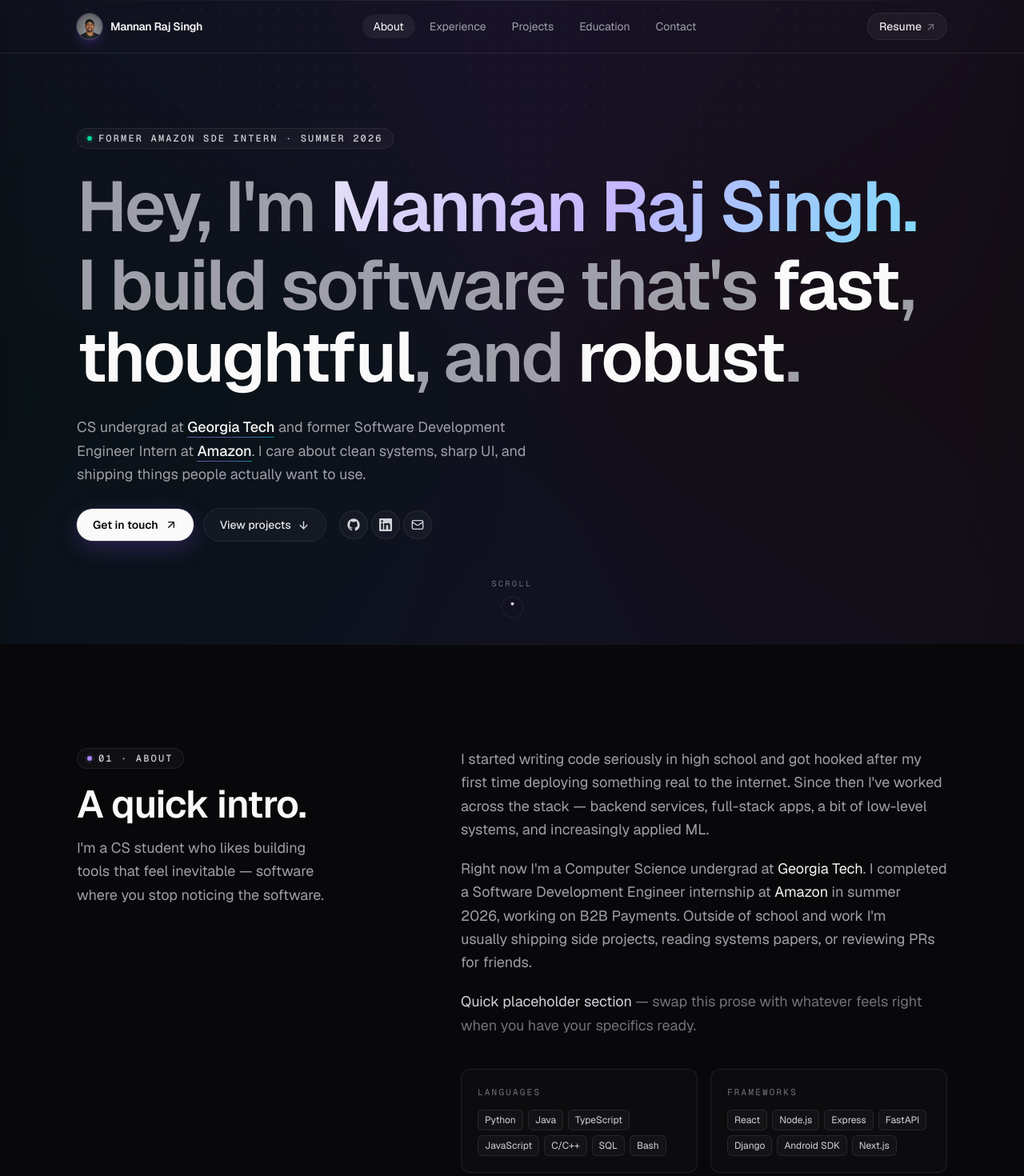
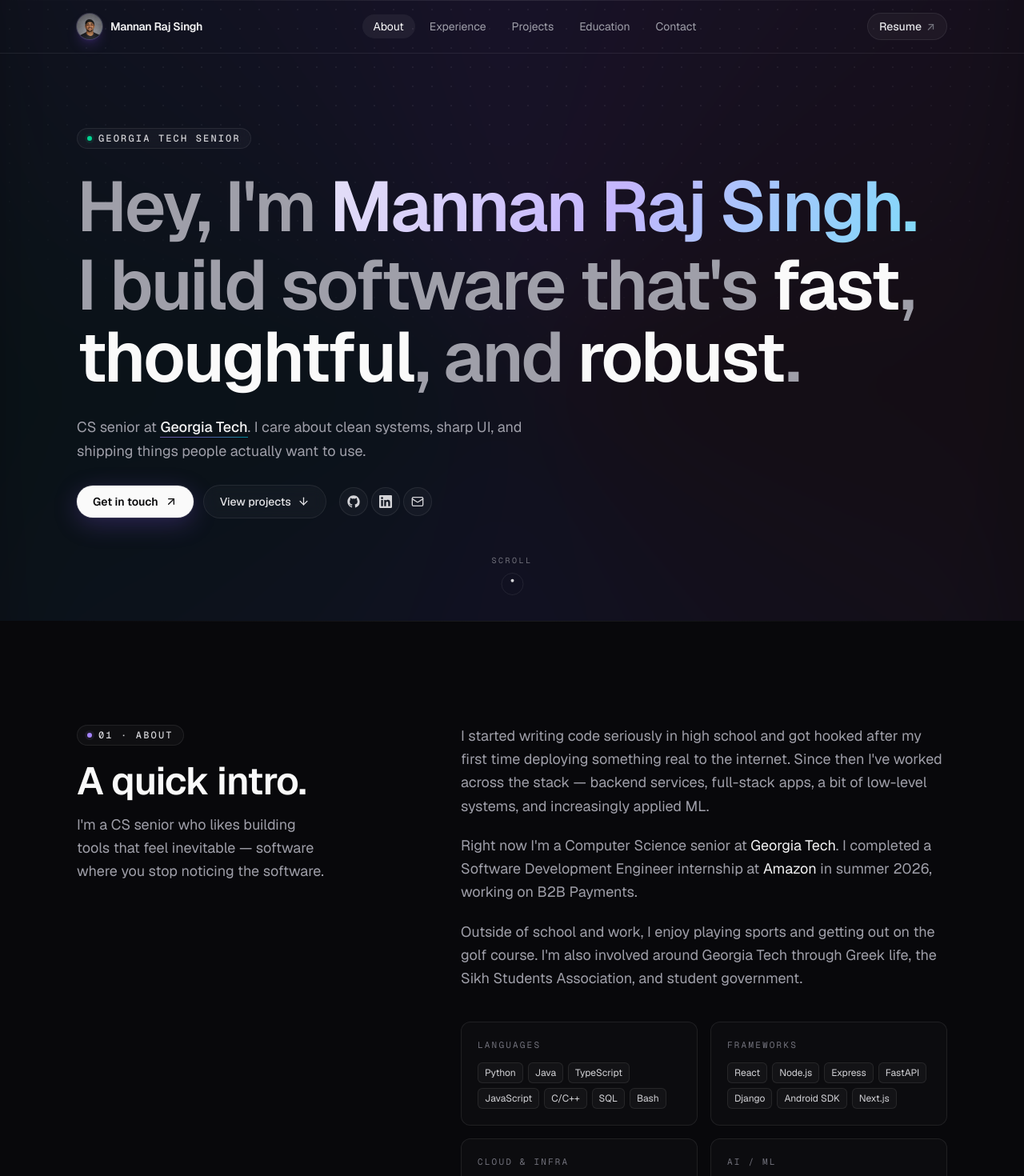
Before and after one commit to msingh384/MannanPage, a Next.js app: page / in a window 1280 px wide. Shown: the top 1470 px of the page at 80% size. Built offline with nearby package versions, Linux system fonts and the light colour scheme.

Commit message:
Update senior bio and add downloadable resume

```diff
--- a/app/layout.tsx
+++ b/app/layout.tsx
@@ -24,12 +24,12 @@ export const metadata: Metadata = {
     template: "%s · Mannan Raj Singh",
   },
   description:
-    "Computer Science student at Georgia Tech, former Software Development Engineer Intern at Amazon. Building modern, performant software.",
+    "Computer Science senior at Georgia Tech. Building modern, performant software.",
   keywords: [
     "Mannan Raj Singh",
     "Software Engineer",
     "Georgia Tech",
-    "Former Amazon SDE Intern",
+    "Georgia Tech Senior",
     "Full Stack Developer",
     "Portfolio",
   ],
@@ -39,14 +39,14 @@ export const metadata: Metadata = {
     type: "website",
     title: "Mannan Raj Singh — Software Engineer",
     description:
-      "Computer Science student at Georgia Tech, former Software Development Engineer Intern at Amazon.",
+      "Computer Science senior at Georgia Tech.",
     siteName: "Mannan Raj Singh",
   },
   twitter: {
     card: "summary_large_image",
     title: "Mannan Raj Singh — Software Engineer",
     description:
-      "Computer Science student at Georgia Tech, former Software Development Engineer Intern at Amazon.",
+      "Computer Science senior at Georgia Tech.",
   },
   robots: {
     index: true,
--- a/app/opengraph-image.tsx
+++ b/app/opengraph-image.tsx
@@ -81,7 +81,7 @@ export default async function OGImage() {
               maxWidth: 900,
             }}
           >
-            {site.role} · Georgia Tech CS · Former Amazon Intern
+            {site.role} · Georgia Tech CS Senior
           </div>
         </div>
 
--- a/components/About.tsx
+++ b/components/About.tsx
@@ -12,7 +12,7 @@ export default function About() {
             <SectionHeading
               eyebrow="01 · About"
               title="A quick intro."
-              description="I&apos;m a CS student who likes building tools that feel inevitable — software where you stop noticing the software."
+              description="I&apos;m a CS senior who likes building tools that feel inevitable — software where you stop noticing the software."
             />
           </div>
 
@@ -25,18 +25,17 @@ export default function About() {
               applied ML.
             </p>
             <p>
-              Right now I&apos;m a Computer Science undergrad at{" "}
+              Right now I&apos;m a Computer Science senior at{" "}
               <span className="text-zinc-100">Georgia Tech</span>. I completed a
               Software Development Engineer internship at{" "}
               <span className="text-zinc-100">Amazon</span> in summer 2026,
               working on B2B Payments.
-              Outside of school and work I&apos;m usually shipping side projects,
-              reading systems papers, or reviewing PRs for friends.
             </p>
-            <p className="text-zinc-500">
-              <span className="text-zinc-300">Quick placeholder section</span> —
-              swap this prose with whatever feels right when you have your
-              specifics ready.
+            <p>
+              Outside of school and work, I enjoy playing sports and getting out
+              on the golf course. I&apos;m also involved around Georgia Tech
+              through Greek life, the Sikh Students Association, and student
+              government.
             </p>
 
             <div className="!mt-10 grid gap-4 sm:grid-cols-2">
--- a/components/Hero.tsx
+++ b/components/Hero.tsx
@@ -55,8 +55,7 @@ export default function Hero() {
             transition={{ duration: 0.7, ease: [0.16, 1, 0.3, 1], delay: 0.15 }}
             className="max-w-xl text-pretty text-base leading-relaxed text-zinc-400 sm:text-lg"
           >
-            CS undergrad at <Highlight>Georgia Tech</Highlight> and former
-            Software Development Engineer Intern at <Highlight>Amazon</Highlight>. I care about clean
+            CS senior at <Highlight>Georgia Tech</Highlight>. I care about clean
             systems, sharp UI, and shipping things people actually want to use.
           </motion.p>
 
--- a/data/site.ts
+++ b/data/site.ts
@@ -8,10 +8,10 @@ export const site = {
   shortName: "Mannan",
   role: "Software Engineer",
   tagline:
-    "CS student at Georgia Tech building software that's fast, thoughtful, and robust.",
+    "CS senior at Georgia Tech building software that's fast, thoughtful, and robust.",
   location: "Atlanta, GA · Austin, TX",
   status: {
-    label: "Former Amazon SDE Intern · Summer 2026",
+    label: "Georgia Tech Senior",
     available: true,
   },
   email: "mannanraj13@gmail.com",
```
Also changed, not shown: 1 other file (tests, documents, lock files or other folders).
